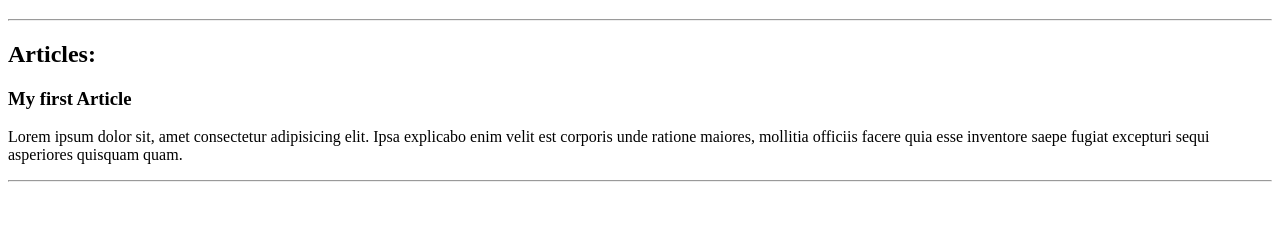
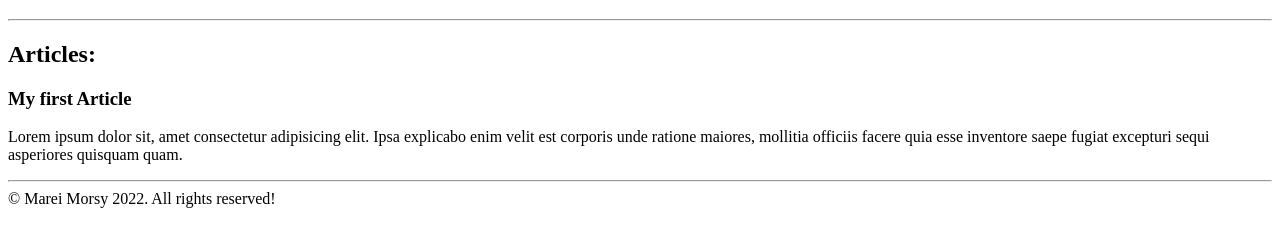
Before and after one commit to mareimorsy/saturday-session-git, a plain HTML site: page index.html in a window 1280 px wide. Shown: the part 61-308 px from the top of the page. Drawn offline with Linux system fonts and the light colour scheme.

Commit message:
add footer

```diff
--- a/index.html
+++ b/index.html
@@ -17,6 +17,11 @@
             <p>Lorem ipsum dolor sit, amet consectetur adipisicing elit. Ipsa explicabo enim velit est corporis unde ratione maiores, mollitia officiis facere quia esse inventore saepe fugiat excepturi sequi asperiores quisquam quam.</p>
             <hr>
         </article>
+
+
+        <footer>
+            &copy; Marei Morsy 2022. All rights reserved!
+        </footer>
     </main>
 </body>
 </html>
```
